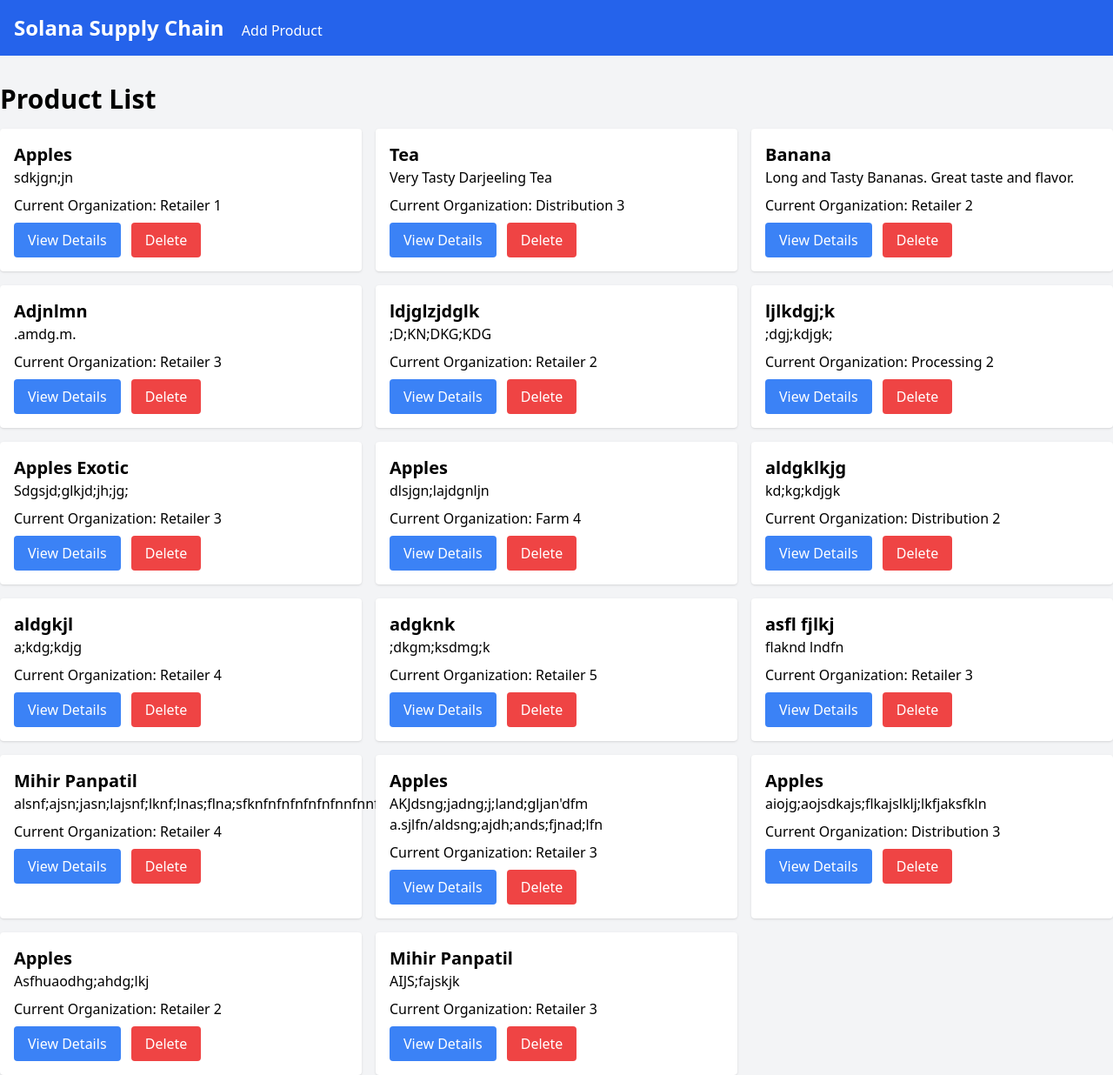
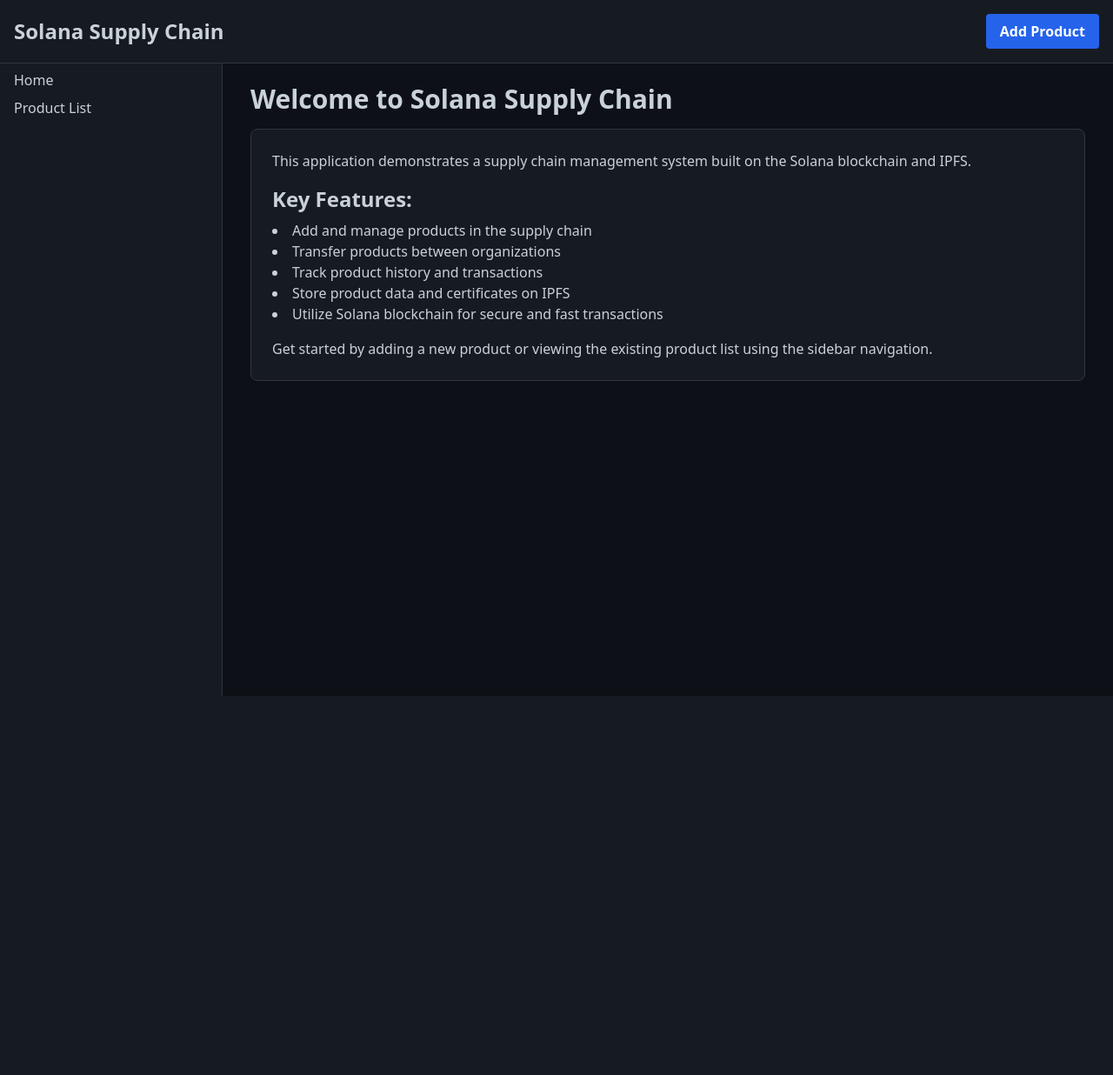
Before and after one commit to MihirPanpatil/Solana-IPFS-Supply-Chain-Multi, a Django app: page / in a window 1280 px wide. Shown: the whole page at 87% size. After the commit the page ends 800 px from the top, so only its background shows below. Run offline with Django 5.2, Linux system fonts and the light colour scheme; data comes from the database, SQL or seed files in the repository; both versions use the stored data as it was after the commit; some libraries are stand-ins or nearby versions.

Commit message:
Added frontend elements

```diff
--- a/supply_chain/models.py
+++ b/supply_chain/models.py
@@ -3,6 +3,8 @@ import hashlib
 from django.utils import timezone
 from django.core.exceptions import ValidationError
 from django.core.validators import FileExtensionValidator
+from django.conf import settings
+import pytz
 
 ORGANIZATION_TYPES = [
     ('FARM', 'Farm'),
@@ -12,6 +14,9 @@ ORGANIZATION_TYPES = [
 ]
 
 ORGANIZATION_TYPE_ORDER = ['FARM', 'PROCESSING', 'DISTRIBUTION', 'RETAILER']
+
+def get_ist_time():
+    return timezone.now().astimezone(pytz.timezone('Asia/Kolkata'))
 
 class Organization(models.Model):
     ORG_TYPES = [
@@ -43,7 +48,7 @@ class Product(models.Model):
     status = models.CharField(max_length=50, default='Created')
     certificate = models.FileField(upload_to='certificates/', blank=True, null=True)
     certificate_ipfs_hash = models.CharField(max_length=100, blank=True, null=True)
-    timestamp = models.DateTimeField(default=timezone.now)
+    timestamp = models.DateTimeField(default=get_ist_time)
     quantity = models.FloatField(help_text="Quantity in Kg", default=0)
     current_organization = models.ForeignKey(Organization, on_delete=models.CASCADE, related_name='current_products')
     ipfs_hash = models.CharField(max_length=100, blank=True)
@@ -77,7 +82,7 @@ class Transaction(models.Model):
     product = models.ForeignKey(Product, on_delete=models.CASCADE, related_name='transactions')
     from_organization = models.ForeignKey(Organization, on_delete=models.CASCADE, related_name='outgoing_transactions')
     to_organization = models.ForeignKey(Organization, on_delete=models.CASCADE, related_name='incoming_transactions')
-    timestamp = models.DateTimeField(auto_now_add=True)
+    timestamp = models.DateTimeField(default=get_ist_time)
     transaction_hash = models.CharField(max_length=64, blank=True)
     from_org_hash = models.CharField(max_length=64, blank=True)
     to_org_hash = models.CharField(max_length=64, blank=True)
--- a/supply_chain/templates/supply_chain/base.html
+++ b/supply_chain/templates/supply_chain/base.html
@@ -5,17 +5,53 @@
     <meta name="viewport" content="width=device-width, initial-scale=1.0">
     <title>Solana Supply Chain</title>
     <script src="https://cdn.tailwindcss.com"></script>
+    <script>
+        tailwind.config = {
+            darkMode: 'class',
+            theme: {
+                extend: {
+                    colors: {
+                        'github-dark': '#0d1117',
+                        'github-dark-secondary': '#161b22',
+                        'github-dark-border': '#30363d',
+                        'github-dark-text': '#c9d1d9',
+                    }
+                }
+            }
+        }
+    </script>
 </head>
-<body class="bg-gray-100">
-    <nav class="bg-blue-600 p-4 text-white">
-        <div class="container mx-auto">
-            <a href="{% url 'product_list' %}" class="text-2xl font-bold">Solana Supply Chain</a>
-            <a href="{% url 'add_product' %}" class="ml-4">Add Product</a>
+<body class="bg-github-dark text-github-dark-text">
+    <div class="flex flex-col h-screen">
+        <!-- Navbar -->
+        <nav class="bg-github-dark-secondary p-4 border-b border-github-dark-border fixed top-0 left-0 right-0 z-10">
+            <div class="container mx-auto flex justify-between items-center">
+                <h1 class="text-2xl font-bold">Solana Supply Chain</h1>
+                <a href="{% url 'add_product' %}" class="bg-blue-600 hover:bg-blue-700 text-white font-bold py-2 px-4 rounded">
+                    Add Product
+                </a>
+            </div>
+        </nav>
+
+        <div class="flex flex-grow mt-16">
+            <!-- Sidebar -->
+            <div class="w-64 bg-github-dark-secondary border-r border-github-dark-border fixed top-16 bottom-0 left-0 overflow-y-auto">
+                <div class="p-4">
+                    <nav>
+                        <ul>
+                            <li class="mb-2"><a href="{% url 'welcome' %}" class="hover:text-white">Home</a></li>
+                            <li class="mb-2"><a href="{% url 'product_list' %}" class="hover:text-white">Product List</a></li>
+                        </ul>
+                    </nav>
+                </div>
+            </div>
+
+            <!-- Main content -->
+            <div class="flex-1 ml-64 p-8 overflow-y-auto">
+                {% block content %}
+                {% endblock %}
+            </div>
         </div>
-    </nav>
-    <div class="container mx-auto mt-8">
-        {% block content %}
-        {% endblock %}
     </div>
 </body>
 </html>
--- a/supply_chain/templates/supply_chain/product_list.html
+++ b/supply_chain/templates/supply_chain/product_list.html
@@ -1,15 +1,16 @@
 {% extends 'supply_chain/base.html' %}
 
+{% block header %}Product List{% endblock %}
+
 {% block content %}
-<h1 class="text-3xl font-bold mb-4">Product List</h1>
 <div class="grid grid-cols-1 md:grid-cols-2 lg:grid-cols-3 gap-4">
     {% for product in products %}
-    <div class="bg-white p-4 rounded shadow">
+    <div class="bg-github-dark-secondary p-4 rounded shadow border border-github-dark-border">
         <h2 class="text-xl font-bold">{{ product.name }}</h2>
         <p>{{ product.description|truncatewords:20 }}</p>
         <p class="mt-2">Current Organization: {{ product.current_organization.name }}</p>
-        <a href="{% url 'product_detail' product.id %}" class="mt-2 inline-block bg-blue-500 text-white px-4 py-2 rounded">View Details</a>
-        <a href="{% url 'delete_product' product.id %}" class="mt-2 inline-block bg-red-500 text-white px-4 py-2 rounded ml-2">Delete</a>
+        <a href="{% url 'product_detail' product.id %}" class="mt-2 inline-block bg-blue-600 hover:bg-blue-700 text-white px-4 py-2 rounded">View Details</a>
+        <a href="{% url 'delete_product' product.id %}" class="mt-2 inline-block bg-red-600 hover:bg-red-700 text-white px-4 py-2 rounded ml-2">Delete</a>
     </div>
     {% endfor %}
 </div>
--- /dev/null
+++ b/supply_chain/templates/supply_chain/welcome.html
@@ -0,0 +1,23 @@
+{% extends 'supply_chain/base.html' %}
+
+{% block header %}Welcome{% endblock %}
+
+{% block content %}
+<h1 class="text-3xl font-bold mb-4">Welcome to Solana Supply Chain</h1>
+<div class="bg-github-dark-secondary p-6 rounded-lg border border-github-dark-border">
+    <p class="mb-4">
+        This application demonstrates a supply chain management system built on the Solana blockchain and IPFS.
+    </p>
+    <h2 class="text-2xl font-bold mb-2">Key Features:</h2>
+    <ul class="list-disc list-inside mb-4">
+        <li>Add and manage products in the supply chain</li>
+        <li>Transfer products between organizations</li>
+        <li>Track product history and transactions</li>
+        <li>Store product data and certificates on IPFS</li>
+        <li>Utilize Solana blockchain for secure and fast transactions</li>
+    </ul>
+    <p>
+        Get started by adding a new product or viewing the existing product list using the sidebar navigation.
+    </p>
+</div>
+{% endblock %}
--- a/supply_chain/urls.py
+++ b/supply_chain/urls.py
@@ -2,7 +2,8 @@ from django.urls import path
 from . import views
 
 urlpatterns = [
-    path('', views.product_list, name='product_list'),
+    path('', views.welcome, name='welcome'),  # Add this line
+    path('products/', views.product_list, name='product_list'),  # Update this line
     path('product/add/', views.add_product, name='add_product'),
     path('product/<int:product_id>/', views.product_detail, name='product_detail'),
     path('product/<int:product_id>/transfer/', views.transfer_product, name='transfer_product'),
--- a/supply_chain/views.py
+++ b/supply_chain/views.py
@@ -18,13 +18,19 @@ from django.http import FileResponse
 from django.http import HttpResponse
 from PIL import Image
 import io
-
+from django.utils import timezone
+import pytz
 from .ipfs_integration import get_from_ipfs
 
+def get_ist_time():
+    return timezone.now().astimezone(pytz.timezone('Asia/Kolkata'))
 
 def product_list(request):
     products = Product.objects.all()
     return render(request, 'supply_chain/product_list.html', {'products': products})
+
+def welcome(request):
+    return render(request, 'supply_chain/welcome.html')
 
 from django.core.files.base import ContentFile
 
@@ -35,6 +41,7 @@ def add_product(request):
         form = ProductForm(request.POST, request.FILES)
         if form.is_valid():
             product = form.save(commit=False)
+            product.timestamp = get_ist_time()
             product_data = {
                 'name': product.name,
                 'description': product.description,
@@ -109,6 +116,7 @@ def transfer_product(request, product_id):
         form = TransactionForm(request.POST, product=product)
         if form.is_valid():
             transaction = form.save(commit=False)
+            transaction.timestamp = get_ist_time()
             transaction.product = product
             transaction.from_organization = product.current_organization
             transaction.save()
--- a/supply_chain_project/settings.py
+++ b/supply_chain_project/settings.py
@@ -107,7 +107,7 @@ AUTH_PASSWORD_VALIDATORS = [
 
 LANGUAGE_CODE = 'en-us'
 
-TIME_ZONE = 'UTC'
+TIME_ZONE = 'Asia/Kolkata'
 
 USE_I18N = True
 
```
Also changed, not shown: supply_chain/templates/supply_chain/add_product.html (+5 -4 lines), supply_chain/templates/supply_chain/product_detail.html (+10 -9 lines), supply_chain/templates/supply_chain/transfer_product.html (+6 -14 lines), supply_chain/templatetags/form_tags.py (added, +7 -0 lines), db.sqlite3, media/certificates/Screenshot_2024-10-16_133041.png (added), media/certificates/Screenshot_2024-10-19_215856.png (added), media/certificates/Screenshot_236_Pl3b6Ew.png (added), media/certificates/Screenshot_246.png (added), supply_chain/migrations/0009_alter_product_timestamp_alter_transaction_timestamp.py (added).
